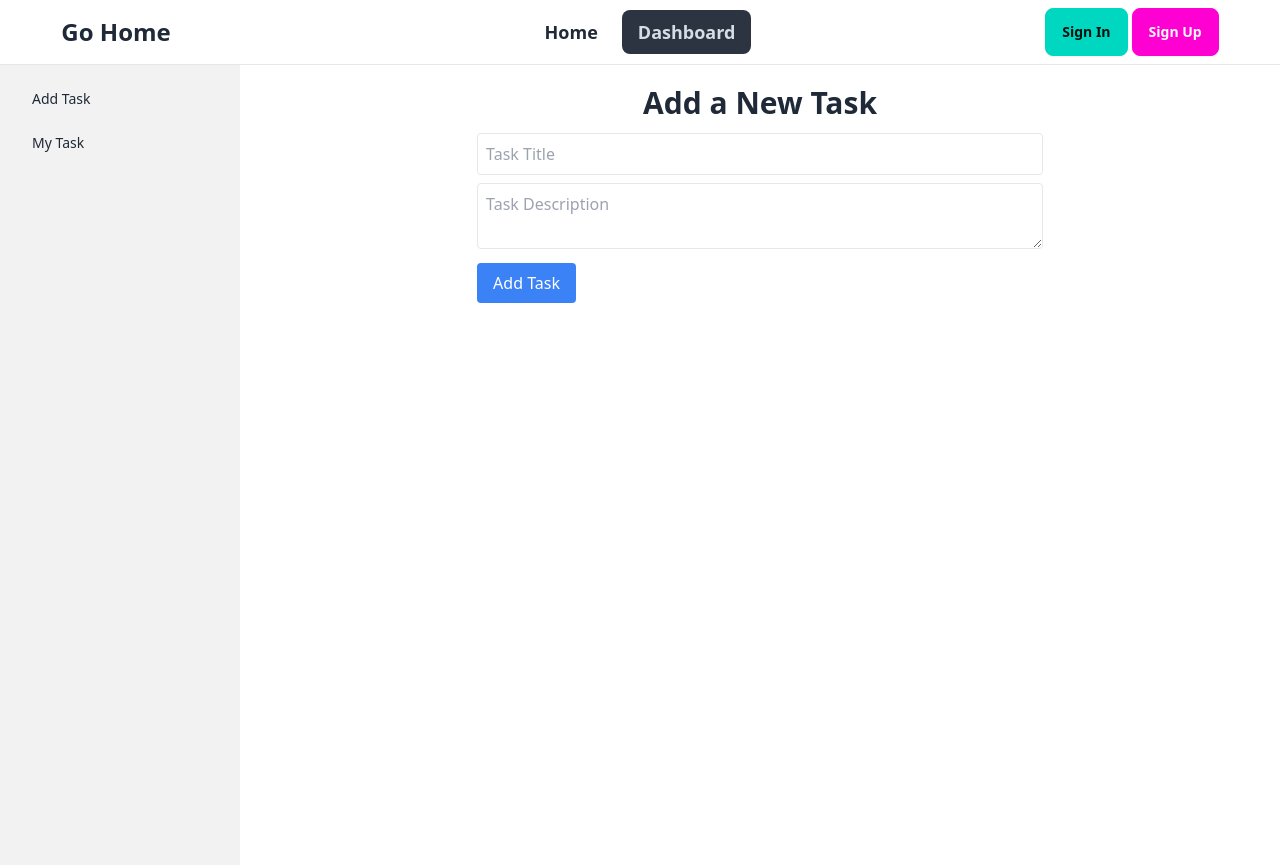
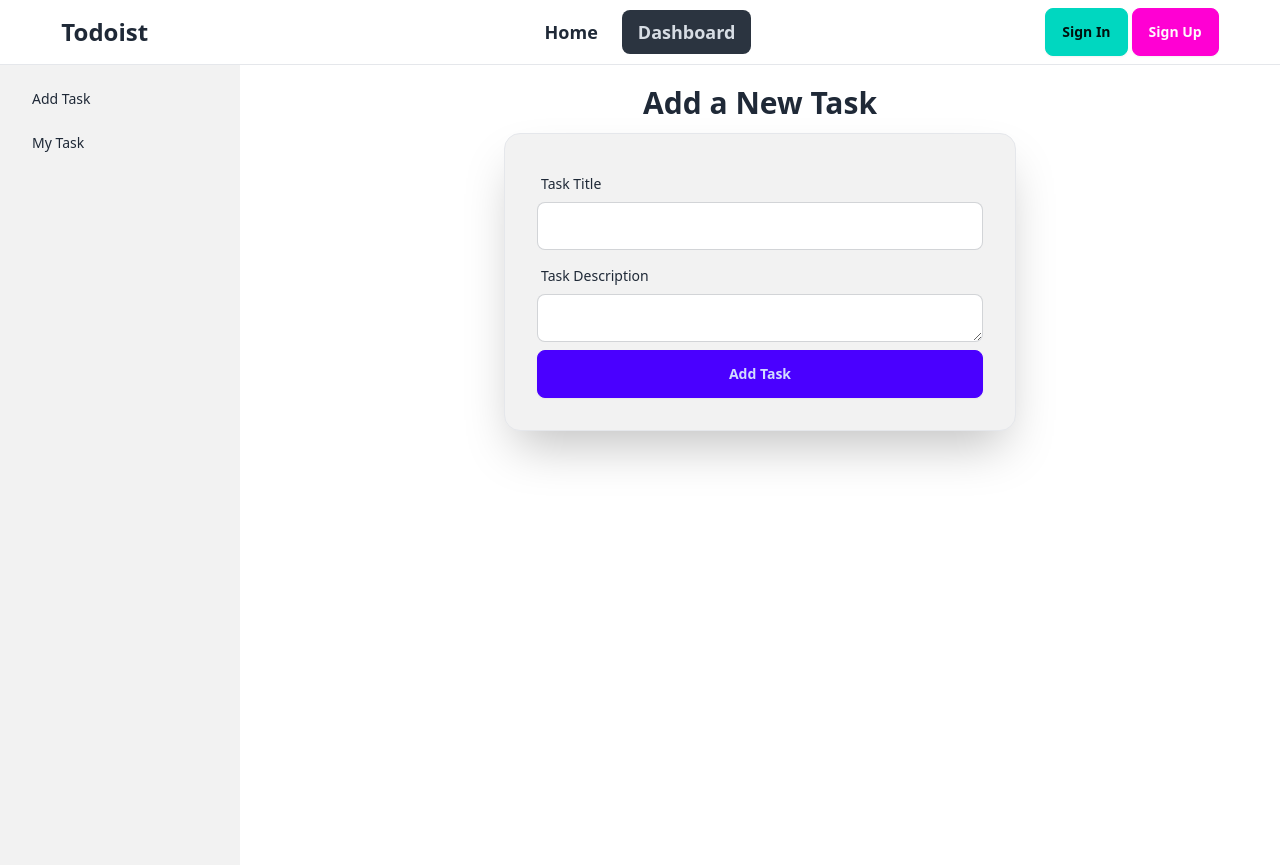
Before and after one commit to adnansyed101/todoist-client, a React (Vite) app: page /dashboard/addTask in a window 1280 px wide. Built offline with nearby package versions, Linux system fonts and the light colour scheme; no server answers.

Commit message:
Fix styling.

```diff
--- a/src/components/DashNav.jsx
+++ b/src/components/DashNav.jsx
@@ -11,7 +11,7 @@ const DashNav = () => {
         </NavLink>
       </li>
       <li>
-        <NavLink to="/dashboard/addTask" className="font-semibold text-lg">
+        <NavLink to="/dashboard/addTask" className="font-semibold text-lg active">
           Dashboard
         </NavLink>
       </li>
@@ -26,7 +26,7 @@ const DashNav = () => {
             <FaBars />
           </label>
           <Link to={"/"}>
-            <span className="font-bold text-2xl">Go Home</span>
+            <span className="font-bold text-2xl">Todoist</span>
           </Link>
         </div>
         <div className="navbar-center hidden lg:flex">
--- a/src/components/TaskCard.jsx
+++ b/src/components/TaskCard.jsx
@@ -28,21 +28,18 @@ export default function TaskCard({ task, index }) {
           ref={provided.innerRef}
           {...provided.draggableProps}
           {...provided.dragHandleProps}
-          className="p-3 my-2 bg-white shadow-md rounded cursor-grab"
+          className="p-3 my-2 bg-base-100 shadow-md rounded cursor-grab"
         >
           <h3 className="font-semibold">{task.title}</h3>
-          <p className="text-sm text-gray-600">{task.description}</p>
+          <p className="text-sm ">{task.description}</p>
           <div className="flex justify-between mt-2">
             <Link
               to={`/dashboard/updateTask/${task._id}`}
-              className="bg-green-500 text-white px-2 py-1 rounded"
+              className="btn btn-success"
             >
               Update
             </Link>
-            <button
-              onClick={handleDelete}
-              className="bg-red-500 text-white px-2 py-1 rounded"
-            >
+            <button onClick={handleDelete} className="btn btn-error">
               Delete
             </button>
           </div>
--- a/src/components/TaskColumn.jsx
+++ b/src/components/TaskColumn.jsx
@@ -9,7 +9,7 @@ export default function TaskColumn({ status, tasks }) {
         <div
           ref={provided.innerRef}
           {...provided.droppableProps}
-          className="w-1/3 bg-gray-100 p-4 rounded shadow-md"
+          className="p-4 rounded shadow-md bg-base-200"
         >
           <h2 className="text-xl font-bold mb-3">{status}</h2>
           {tasks.map((task, index) => (
--- a/src/pages/AddTask.jsx
+++ b/src/pages/AddTask.jsx
@@ -41,25 +41,33 @@ export default function AddTask() {
   return (
     <div className="flex flex-col items-center">
       <h2 className="text-3xl font-bold my-3">Add a New Task</h2>
-      <form onSubmit={handleSubmit}>
+      <div className="card bg-base-200 w-1/2 shrink-0 shadow-2xl border">
+        <form onSubmit={handleSubmit} className="card-body">
+          <div className="form-control">
+            <label className="label">
+              <span className="label-text">Task Title</span>
+            </label>
             <input
               type="text"
-          placeholder="Task Title"
-          className="p-2 border rounded w-full mb-2"
+              className="input input-bordered w-full"
               name="title"
             />
+          </div>
+          <div className="form-control">
+            <label className="label">
+              <span className="label-text">Task Description</span>
+            </label>
             <textarea
-          placeholder="Task Description"
-          className="p-2 border rounded w-full mb-2"
+              className="input input-bordered w-full"
               name="description"
-        />
-        <button
-          type="submit"
-          className="bg-blue-500 text-white px-4 py-2 rounded hover:bg-blue-600"
-        >
+            ></textarea>
+          </div>
+
+          <button type="submit" className="btn btn-primary">
             Add Task
           </button>
         </form>
       </div>
+    </div>
   );
 }
--- a/src/pages/UpdateTask.jsx
+++ b/src/pages/UpdateTask.jsx
@@ -50,27 +50,35 @@ const UpdateTask = () => {
   return (
     <div className="flex flex-col items-center">
       <h2 className="text-3xl font-bold my-3">Update Task</h2>
-      <form onSubmit={handleSubmit}>
+      <div className="card bg-base-200 w-1/2 shrink-0 shadow-2xl border">
+        <form onSubmit={handleSubmit} className="card-body">
+          <div className="form-control">
+            <label className="label">
+              <span className="label-text">Task Title</span>
+            </label>
             <input
               type="text"
-          placeholder="Task Title"
-          className="p-2 border rounded w-full mb-2"
+              className="input input-bordered w-full"
               name="title"
               defaultValue={task.title}
             />
+          </div>
+          <div className="form-control">
+            <label className="label">
+              <span className="label-text">Task Description</span>
+            </label>
             <textarea
-          placeholder="Task Description"
-          className="p-2 border rounded w-full mb-2"
+              className="input input-bordered w-full"
               name="description"
               defaultValue={task.description}
-        />
-        <button
-          type="submit"
-          className="bg-blue-500 text-white px-4 py-2 rounded hover:bg-blue-600"
-        >
-          Update Task
+            ></textarea>
+          </div>
+
+          <button type="submit" className="btn btn-primary">
+            Add Task
           </button>
         </form>
+      </div>
     </div>
   );
 };
```
Lines whose indentation alone changed are shown as unchanged.
